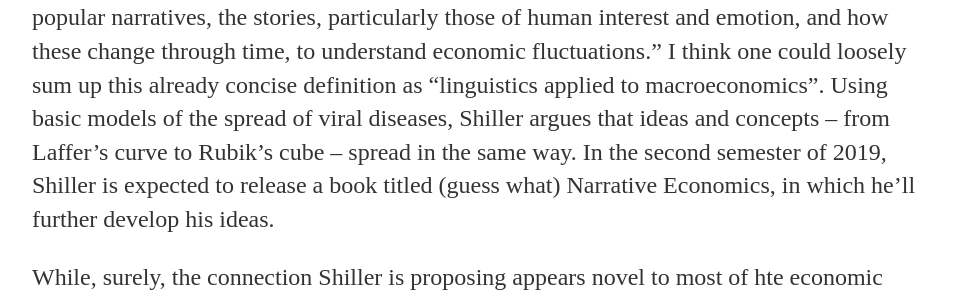
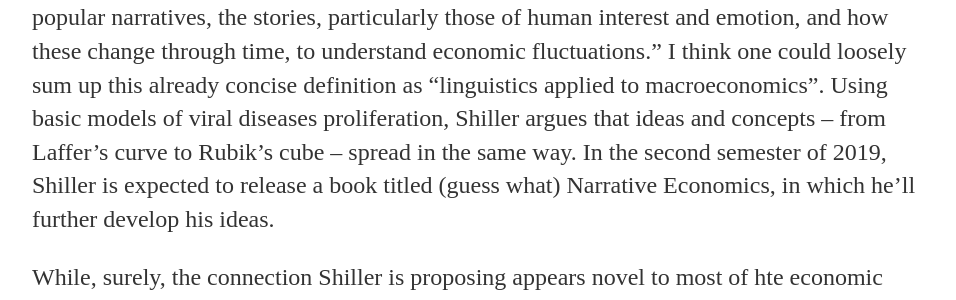
Before and after one commit to t6aguirre/old-blog, a Jekyll site: the page built from _posts/2019-08-09-ling-econ.md, in a window 1280 px wide and 900 px high, scrolled down 1167 px. Shown: the part 356-656 px from the top of the window, without its empty margins (160-1116 px from the left). Built offline with Jekyll 4.4.1, drawn with Linux system fonts in a browser that asks for light colours; some of the changed text lies outside the part shown.

Commit message:
Update 2019-08-09-ling-econ.md

```diff
--- a/_posts/2019-08-09-ling-econ.md
+++ b/_posts/2019-08-09-ling-econ.md
@@ -18,7 +18,7 @@ On the other side of the universe of language and economics – term proposed in
 
 **Narrative Economics**
 
-This one I think might be the most interesting econ/ling intersection. Robert Shiller, one of the 2013 Nobel Prize laureates in Economics, published in 2017 a 58-page-long article about ‘Narrative Economics’, which he defines as “the study of the spread and dynamics of popular narratives, the stories, particularly those of human interest and emotion, and how these change through time, to understand economic fluctuations.” I think one could loosely sum up this already concise definition as “linguistics applied to macroeconomics”. Using basic models of the spread of viral diseases, Shiller argues that ideas and concepts – from Laffer’s curve to Rubik’s cube – spread in the same way. In the second semester of 2019, Shiller is expected to release a book titled (guess what) Narrative Economics, in which he’ll further develop his ideas.
+This one I think might be the most interesting econ/ling intersection. Robert Shiller, one of the 2013 Nobel Prize laureates in Economics, published in 2017 a 58-page-long article about ‘Narrative Economics’, which he defines as “the study of the spread and dynamics of popular narratives, the stories, particularly those of human interest and emotion, and how these change through time, to understand economic fluctuations.” I think one could loosely sum up this already concise definition as “linguistics applied to macroeconomics”. Using basic models of viral diseases proliferation, Shiller argues that ideas and concepts – from Laffer’s curve to Rubik’s cube – spread in the same way. In the second semester of 2019, Shiller is expected to release a book titled (guess what) Narrative Economics, in which he’ll further develop his ideas.
 
 While, surely, the connection Shiller is proposing appears novel to most of hte economic mainstream, he is not one of the first social scientists to propose this. Four decades ago, Pierre Bourdieu wrote an article called The Economics of Linguistics Exchanges. [develop, delete?] (By reading Shiller’s and Bourdieu’s articles, the differences of writing style of an American economist and a French sociologist becomes patent)
 
```
